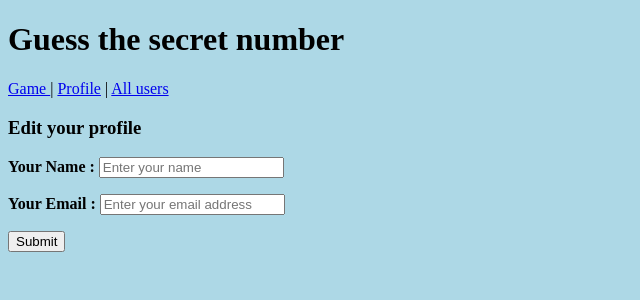
After one commit to abilashjram/sql-guess-secret-number, a Flask app: template templates/profile_edit.html in a window 1280 px wide. The commit adds this page. Shown: the top 300 px of the page, without its empty margins (0-640 px from the left). Run offline with Flask 2, Linux system fonts and the light colour scheme; the template is opened without the code that fills it, so the values that code supplies are empty.

Commit message:
Adding Profiles

```diff
--- a/main.py
+++ b/main.py
@@ -27,12 +27,15 @@ def login():
     email = request.form.get("user-email")
     password = request.form.get("user-password")
     hashed_password = hashlib.sha256(password.encode()).hexdigest()
+    if name == '':
+        return "invalid username"
+    elif email == '':
+        return "invalid email"
+    else :
+        # create a secret number
+        secret_number = random.randint(1, 30)
 
-
-    # create a secret number
-    secret_number = random.randint(1, 30)
-
-    # see if user already exists
+        # see if user already exists
     user = db.query(User).filter_by(email=email).first()
 
     if not user:
@@ -88,5 +91,71 @@ def result():
     return render_template("result.html", message=message)
 
 
+@app.route("/profile", methods=["GET"])
+def profile():
+    session_token = request.cookies.get("session_token")
+
+    user = db.query(User).filter_by(session_token=session_token).first()
+
+    if user:
+        return render_template("profile.html", user=user)
+    else:
+        return render_template(("index.html"))
+
+
+@app.route("/profile/edit", methods=["GET", "POST"])
+def profile_edit():
+    session_token = request.cookies.get("session_token")
+    user = db.query(User).filter_by(session_token=session_token).first()
+
+    if request.method == "POST":
+        name = request.form.get("profile-name")
+        email = request.form.get("profile-email")
+
+        user.name = name
+        user.email = email
+
+        db.add(user)
+        db.commit()
+
+        return redirect(url_for("profile"))
+    else:
+        if user :
+            return render_template("profile_edit.html", user=user)
+        else :
+            return render_template("index.html")
+
+
+@app.route("/profile/delete", methods=["GET", "POST"])
+def profile_delete():
+    session_token = request.cookies.get("session_token")
+    user = db.query(User).filter_by(session_token=session_token).first()
+
+    if request.method == "POST" :
+        db.delete(user)
+        db.commit()
+
+        return redirect(url_for("index"))
+    else :
+        if user:
+            return render_template("profile_delete.html", user=user)
+        else:
+            return redirect(url_for("index"))
+
+
+@app.route("/users", methods=["GET"])
+def all_users():
+    users = db.query(User).all()
+
+    return render_template("users.html", users=users)
+
+
+@app.route("/user/<user_id>", methods=["GET"])
+def user_details(user_id):
+    user = db.query(User).get(int(user_id))
+
+    return render_template("user_details.html", user=user)
+
+
 if __name__ == '__main__':
     app.run(port=5001)  # if you use the port parameter, delete it before deploying to Heroku
--- a/models.py
+++ b/models.py
@@ -6,8 +6,8 @@ db = SQLAlchemy(os.getenv("DATABASE_URL", "sqlite:///localhost.sqlite"))  # this
 
 class User(db.Model):
     id = db.Column(db.Integer, primary_key=True)
-    name = db.Column(db.String, unique=True)  # a username must be unique! Two users cannot have the same username
-    email = db.Column(db.String, unique=True)  # email must be unique! Two users cannot have the same email address
+    name = db.Column(db.String, unique=True, nullable=False)  # a username must be unique! Two users cannot have the same username
+    email = db.Column(db.String, unique=True, nullable=False)  # email must be unique! Two users cannot have the same email address
     secret_number = db.Column(db.Integer, unique=False)  # must NOT be unique across user objects
     password = db.Column(db.String)
     session_token = db.Column(db.String)
--- a/templates/base.html
+++ b/templates/base.html
@@ -9,7 +9,9 @@
 
     <body>
         <h1>Guess the secret number</h1>
-
+        <p>
+            <a href="/" >Game </a>   |    <a href="/profile">Profile</a>   |    <a href="/users">All users</a>
+        </p>
         {% block content %}
         {% endblock content %}
     </body>
--- /dev/null
+++ b/templates/profile_edit.html
@@ -0,0 +1,12 @@
+{% extends "base.html" %}
+
+{% block title %}Edit Profile {% endblock title %}
+
+{% block content %}
+<h3>Edit your profile</h3>
+<form method="post">
+    <p><strong>Your Name  : </strong><input type="text" name="profile-name" placeholder="Enter your name" value="{{user.name}}"><br></p>
+    <p><strong>Your Email : </strong><input type="email" name="profile-email" placeholder="Enter your email address" value="{{user.email}}"><br></p>
+    <button>Submit</button>
+</form>
+{% endblock content %}
```
Also changed, not shown: templates/profile.html (added, +12 -0 lines), templates/profile_delete.html (added, +12 -0 lines), templates/user_details.html (added, +9 -0 lines), templates/users.html (added, +12 -0 lines).
